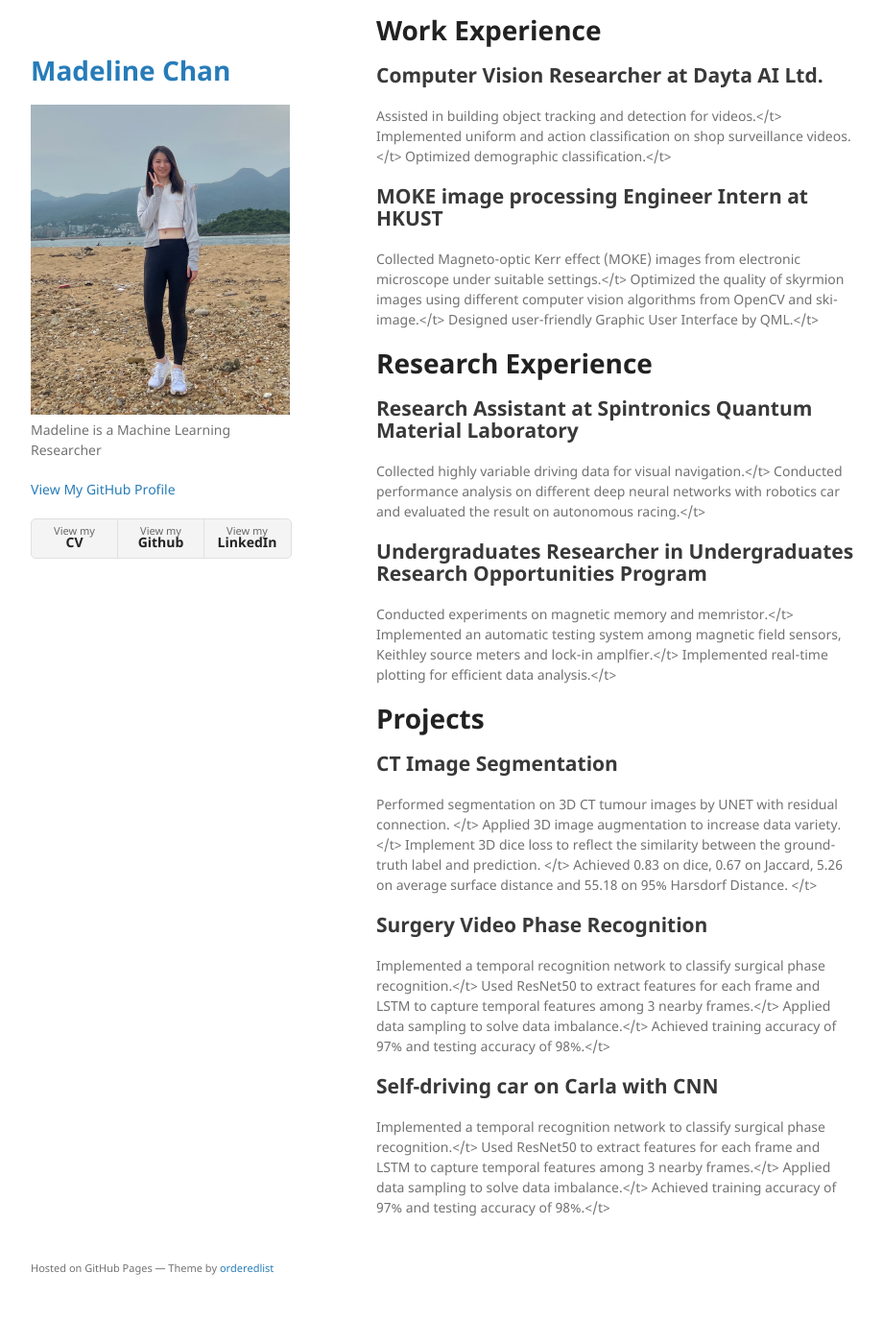
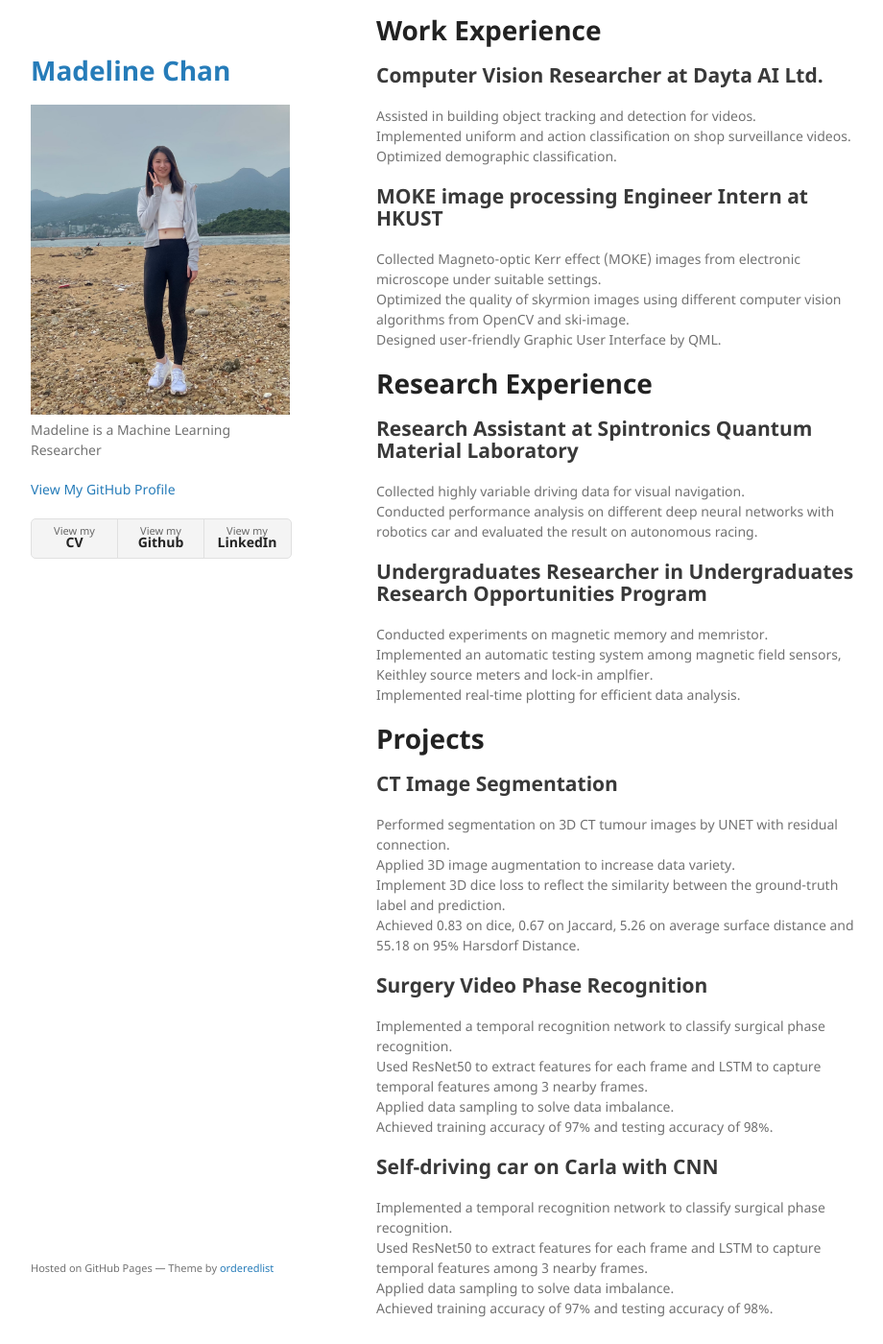
Before and after one commit to ypcmadeline/ypcmadeline.github.io, a Jekyll site: the page built from index.md, in a window 1280 px wide and 1400 px high, scrolled down 218 px. Shown: the whole window at 96% size, without its empty margins (178-1098 px from the left). Built offline with Jekyll 4.4.1, drawn with Linux system fonts in a browser that asks for light colours; our own code applies the rules of GitHub Pages for plain Markdown files; before the commit the page ends 1556 px from its top, so only the background shows below that.

Commit message:
fixed format

```diff
--- a/index.md
+++ b/index.md
@@ -10,50 +10,50 @@ Recent Computer Engineering graduate from Hong Kong Univerisity of Science and T
 
 ## Computer Vision Researcher at Dayta AI Ltd.
 
-Assisted in building object tracking and detection for videos.</t>
-Implemented uniform and action classification on shop surveillance videos.</t>
-Optimized demographic classification.</t>
+Assisted in building object tracking and detection for videos.<br/>
+Implemented uniform and action classification on shop surveillance videos.<br/>
+Optimized demographic classification.<br/>
 
 ## MOKE image processing Engineer Intern at HKUST
 
-Collected Magneto-optic Kerr effect (MOKE) images from electronic microscope under suitable settings.</t>
-Optimized the quality of skyrmion images using different computer vision algorithms from OpenCV and ski-image.</t>
-Designed user-friendly Graphic User Interface by QML.</t>
+Collected Magneto-optic Kerr effect (MOKE) images from electronic microscope under suitable settings.<br/>
+Optimized the quality of skyrmion images using different computer vision algorithms from OpenCV and ski-image.<br/>
+Designed user-friendly Graphic User Interface by QML.<br/>
 
 # Research Experience
 
 ## Research Assistant at Spintronics Quantum Material Laboratory
 
-Collected highly variable driving data for visual navigation.</t>
-Conducted performance analysis on different deep neural networks with robotics car and evaluated the result on autonomous racing.</t>
+Collected highly variable driving data for visual navigation.<br/>
+Conducted performance analysis on different deep neural networks with robotics car and evaluated the result on autonomous racing.<br/>
 
 ## Undergraduates Researcher in Undergraduates Research Opportunities Program
 
-Conducted experiments on magnetic memory and memristor.</t>
-Implemented an automatic testing system among magnetic field sensors, Keithley source meters and lock-in amplfier.</t>
-Implemented real-time plotting for efficient data analysis.</t>
+Conducted experiments on magnetic memory and memristor.<br/>
+Implemented an automatic testing system among magnetic field sensors, Keithley source meters and lock-in amplfier.<br/>
+Implemented real-time plotting for efficient data analysis.<br/>
 
 # Projects
 
 ## CT Image Segmentation
 
-Performed segmentation on 3D CT tumour images by UNET with residual connection. </t>
-Applied 3D image augmentation to increase data variety. </t>
-Implement 3D dice loss to reflect the similarity between the ground-truth label and prediction. </t>
-Achieved 0.83 on dice, 0.67 on Jaccard, 5.26 on average surface distance and 55.18 on 95% Harsdorf Distance. </t>
+Performed segmentation on 3D CT tumour images by UNET with residual connection. <br/>
+Applied 3D image augmentation to increase data variety. <br/>
+Implement 3D dice loss to reflect the similarity between the ground-truth label and prediction. <br/>
+Achieved 0.83 on dice, 0.67 on Jaccard, 5.26 on average surface distance and 55.18 on 95% Harsdorf Distance. <br/>
 
 
 ## Surgery Video Phase Recognition
 
-Implemented a temporal recognition network to classify surgical phase recognition.</t>
-Used ResNet50 to extract features for each frame and LSTM to capture temporal features among 3 nearby frames.</t>
-Applied data sampling to solve data imbalance.</t>
-Achieved training accuracy of 97% and testing accuracy of 98%.</t>
+Implemented a temporal recognition network to classify surgical phase recognition.<br/>
+Used ResNet50 to extract features for each frame and LSTM to capture temporal features among 3 nearby frames.<br/>
+Applied data sampling to solve data imbalance.<br/>
+Achieved training accuracy of 97% and testing accuracy of 98%.<br/>
 
 
 ## Self-driving car on Carla with CNN
 
-Implemented a temporal recognition network to classify surgical phase recognition.</t>
-Used ResNet50 to extract features for each frame and LSTM to capture temporal features among 3 nearby frames.</t>
-Applied data sampling to solve data imbalance.</t>
-Achieved training accuracy of 97% and testing accuracy of 98%.</t>
+Implemented a temporal recognition network to classify surgical phase recognition.<br/>
+Used ResNet50 to extract features for each frame and LSTM to capture temporal features among 3 nearby frames.<br/>
+Applied data sampling to solve data imbalance.<br/>
+Achieved training accuracy of 97% and testing accuracy of 98%.<br/>
```
